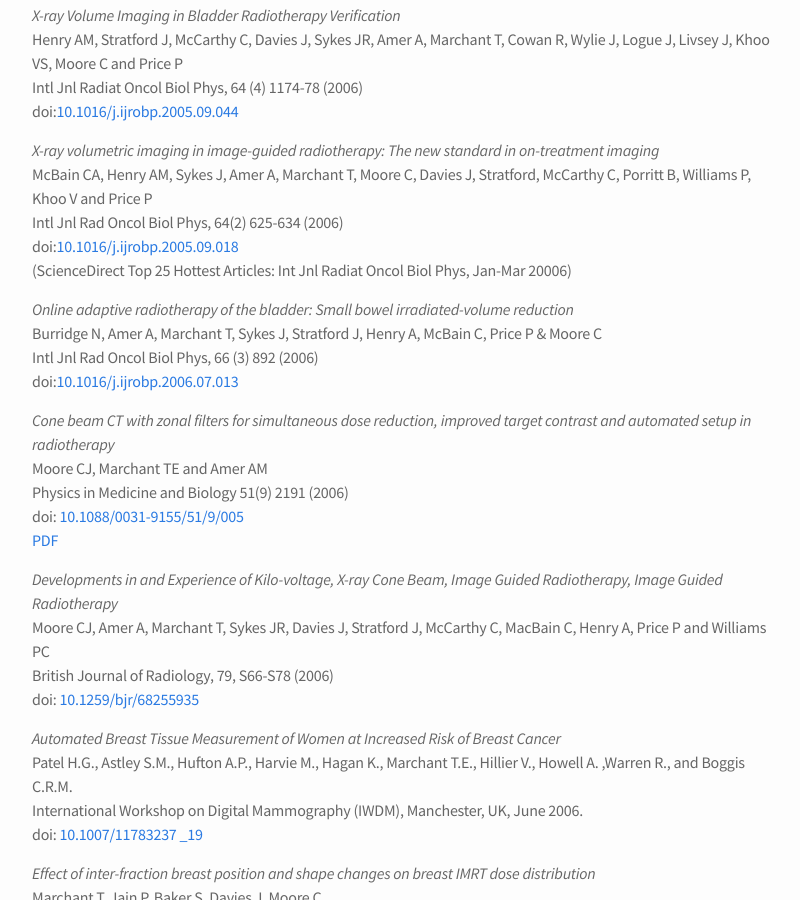
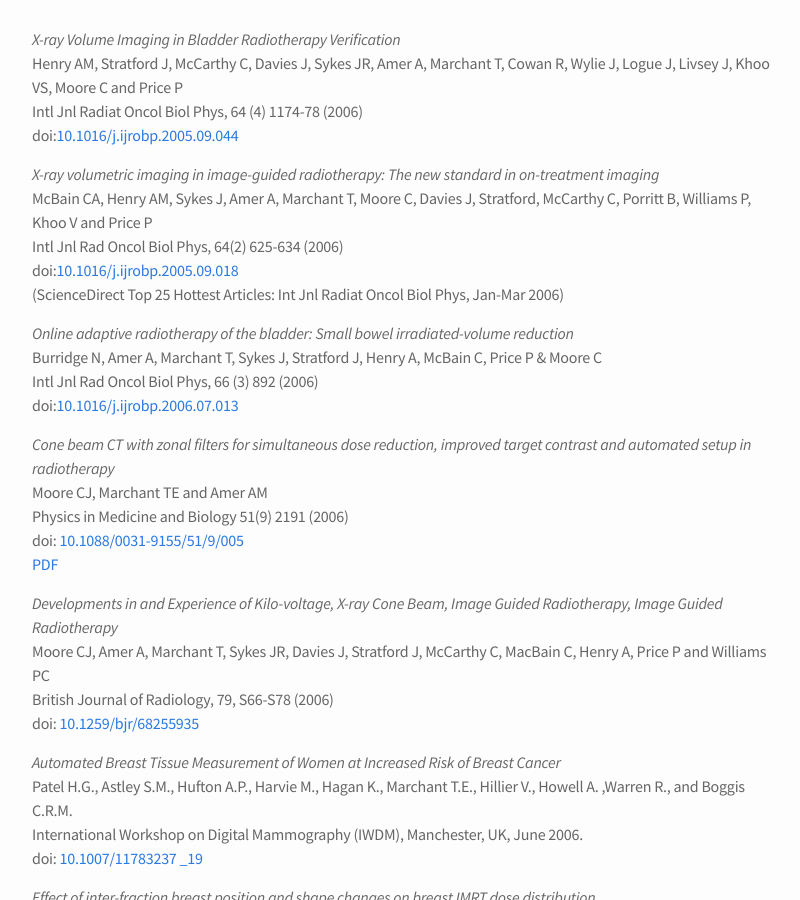
Before and after one commit to temarchant/researchprofile, a Jekyll site: the page built from 02_publications.md, in a window 1280 px wide and 900 px high, scrolled down 14774 px. Shown: the whole window, without its empty margins (238-1038 px from the left). Built offline with Jekyll 4.4.1, drawn with Linux system fonts in a browser that asks for light colours; some of the changed text lies outside the part shown.

Commit message:
Fix typo in publication date
Corrected publication date from 'Jan-Mar 20006' to 'Jan-Mar 2006'.

```diff
--- a/02_publications.md
+++ b/02_publications.md
@@ -785,7 +786,7 @@ Stratford, McCarthy C, Porritt B, Williams P, Khoo V and Price P
 Intl Jnl Rad Oncol Biol Phys, 64(2) 625-634 (2006)
 doi:[10.1016/j.ijrobp.2005.09.018](http://dx.doi.org/10.1016/j.ijrobp.2005.09.018)
 (ScienceDirect Top 25 Hottest Articles: Int Jnl Radiat Oncol Biol Phys,
-Jan-Mar 20006)
+Jan-Mar 2006)
 
 *Online adaptive radiotherapy of the bladder: Small bowel
 irradiated-volume reduction*
```
Also changed, not shown: other parts of 02_publications.md (+1 -0 lines).
